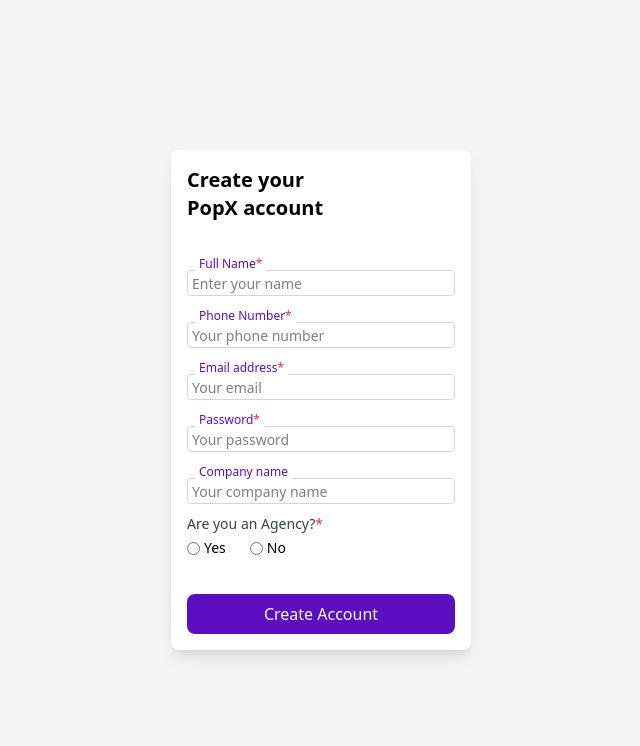
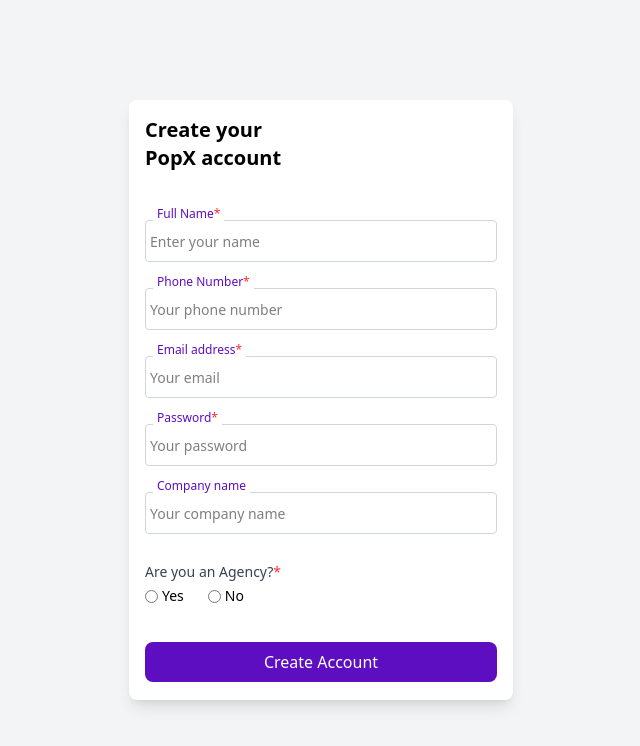
Before and after one commit to hds05/educase_india, a React (Vite) app: page /createaccount in a window 1280 px wide. Shown: the top 746 px of the page, without its empty margins (319-959 px from the left). Built offline with nearby package versions, Linux system fonts and the light colour scheme.

Commit message:
fix: update dev script in package.json and enhance CreatePage and Hero components for improved styling and layout

```diff
--- a/package.json
+++ b/package.json
@@ -4,7 +4,7 @@
   "version": "0.0.0",
   "type": "module",
   "scripts": {
-    "dev": "vite",
+    "dev": "vite --host",
     "build": "vite build",
     "lint": "eslint .",
     "preview": "vite preview"
--- a/src/components/createaccount/index.jsx
+++ b/src/components/createaccount/index.jsx
@@ -35,11 +35,12 @@
   }
 
   return (
-    <div className="w-full h-screen flex items-center justify-center bg-gray-100">
-      <div className="flex justify-start items-end bg-white shadow-lg rounded-lg p-4 m-5 min-w-[300px] max-w-lg text-center h-[500px]">
-        <div className="w-full font-sans flex flex-col justify-between mt-2 items-start h-full">
+    <div className="w-full h-screen flex items-center justify-center min-[426px]:bg-gray-100">
+      <div className=" w-full h-full bg-white rounded-none shadow-none p-5 m-0 min-w-[300px] max-w-sm text-center flex justify-start items-end min-[426px]:shadow-lg min-[426px]:h-[600px] min-[426px]:p-4 min-[426px]:m-5 min-[426px]:rounded-lg">
+
+        <div className="w-full h-full font-sans flex flex-col justify-between mt-2 items-start">
           <div className='w-full'>
-            <h1 className="font-bold text-left text-xl mb-1">
+            <h1 className="font-bold text-left text-[40px] mb-1 min-[426px]:text-xl">
               Create your <br />
               PopX account
             </h1>
@@ -56,7 +57,7 @@
                     onChange={handleChange}
                     required
                     placeholder="Enter your name"
-                    className="w-full px-1 py-0.3 mb-0.5 placeholder:text-sm border border-gray-300 rounded focus:outline-none focus:ring-2 focus:ring-violet-500"
+                    className="w-full px-1 py-2 mb-0.5 placeholder:text-sm border border-gray-300 rounded focus:outline-none focus:ring-2 focus:ring-violet-500"
                   />
 
                   {/* Phone Number */}
@@ -70,7 +71,7 @@
                     required
                     type='number'
                     placeholder="Your phone number"
-                    className="w-full px-1 py-0.3 mb-0.5 placeholder:text-sm border border-gray-300 rounded focus:outline-none focus:ring-2 focus:ring-violet-500"
+                    className="w-full px-1 py-2 mb-0.5 placeholder:text-sm border border-gray-300 rounded focus:outline-none focus:ring-2 focus:ring-violet-500"
                   />
 
                   {/* Email */}
@@ -84,7 +85,7 @@
                     required
                     type='email'
                     placeholder="Your email"
-                    className="w-full px-1 py-0.3 mb-0.5 placeholder:text-sm border border-gray-300 rounded focus:outline-none focus:ring-2 focus:ring-violet-500"
+                    className="w-full px-1 py-2 mb-0.5 placeholder:text-sm border border-gray-300 rounded focus:outline-none focus:ring-2 focus:ring-violet-500"
                   />
 
                   {/* Password */}
@@ -97,7 +98,7 @@
                     onChange={handleChange}
                     required
                     placeholder="Your password"
-                    className="w-full px-1 py-0.3 mb-0.5 placeholder:text-sm border border-gray-300 rounded focus:outline-none focus:ring-2 focus:ring-violet-500"
+                    className="w-full px-1 py-2 mb-0.5 placeholder:text-sm border border-gray-300 rounded focus:outline-none focus:ring-2 focus:ring-violet-500"
                   />
 
                   {/* Company Name */}
@@ -110,11 +111,11 @@
                     onChange={handleChange}
                     type='text'
                     placeholder="Your company name"
-                    className="w-full px-1 py-0.3 mb-0.5 placeholder:text-sm border border-gray-300 rounded focus:outline-none focus:ring-2 focus:ring-violet-500"
+                    className="w-full px-1 py-2 mb-3 placeholder:text-sm border border-gray-300 rounded focus:outline-none focus:ring-2 focus:ring-violet-500"
                   />
 
                   {/* Radio Buttons */}
-                  <p className="mt-2 mb-1 text-sm text-gray-700">
+                  <p className="mt-4 mb-1 text-sm text-gray-700">
                     Are you an Agency?<span className="text-red-500">*</span>
                   </p>
                   <div className="flex items-center gap-6 mb-4">
--- a/src/components/hero/index.jsx
+++ b/src/components/hero/index.jsx
@@ -3,23 +3,23 @@
 
 export default function Hero() {
     return (
-        <div className="w-full h-screen flex items-center justify-center bg-gray-100">
-            <div className="flex justify-start items-end bg-white rounded-lg p-4 m-5 min-w-[300px] max-w-lg text-center h-[500px]" style={{ boxShadow: '0 4px 20px rgba(0, 0, 0, 0.3)' }}>
-                <div className="w-full flex flex-col items-center justify-between h-full">
+        <div className="w-full h-screen flex items-center justify-center min-[426px]:bg-gray-100">
+            <div className="w-full flex justify-start items-end bg-white rounded-lg m-2 p-2 min-[426px]:p-4 min-[426px]:m-5 min-[425px]:w-[300px]  text-center min-[426px]:shadow-2xl" >
+                <div className="w-full h-full ">
 
                     {/* Image Section */}
-                    <div className="w-full flex justify-center mt-2">
+                    <div className="w-full flex justify-center mt-2 mb-6">
                         <img
                             src="https://pbs.twimg.com/profile_images/1925170543675752448/OLq1PEHo_400x400.jpg"
                             alt="PopX Logo"
-                            className="w-70 h-70 rounded-2xl object-cover"
+                            className="w-60 h-60 rounded-full min-[425px]:w-70 min-[425px]:h-70 min-[426px]:rounded-2xl " style={{boxShadow: '0 4px 6px rgba(0, 0, 0, 0.7)'}}
                         />
                     </div>
                     <div className='w-full'>
                         {/* Text Section */}
-                        <div className="w-full text-left px-2">
-                            <h1 className="text-lg font-bold font-sans">Welcome to PopX</h1>
-                            <p className="text-sm text-gray-700 font-sans">
+                        <div className="w-full text-left px-2 py-5">
+                            <h1 className="min-[426px]:text-lg text-[35px] font-bold font-sans">Welcome to PopX</h1>
+                            <p className="min-[426px]:text-sm text-[20px] text-gray-700 font-sans">
                                 Discover amazing content <br /> and connect with us.
                             </p>
                         </div>
```
